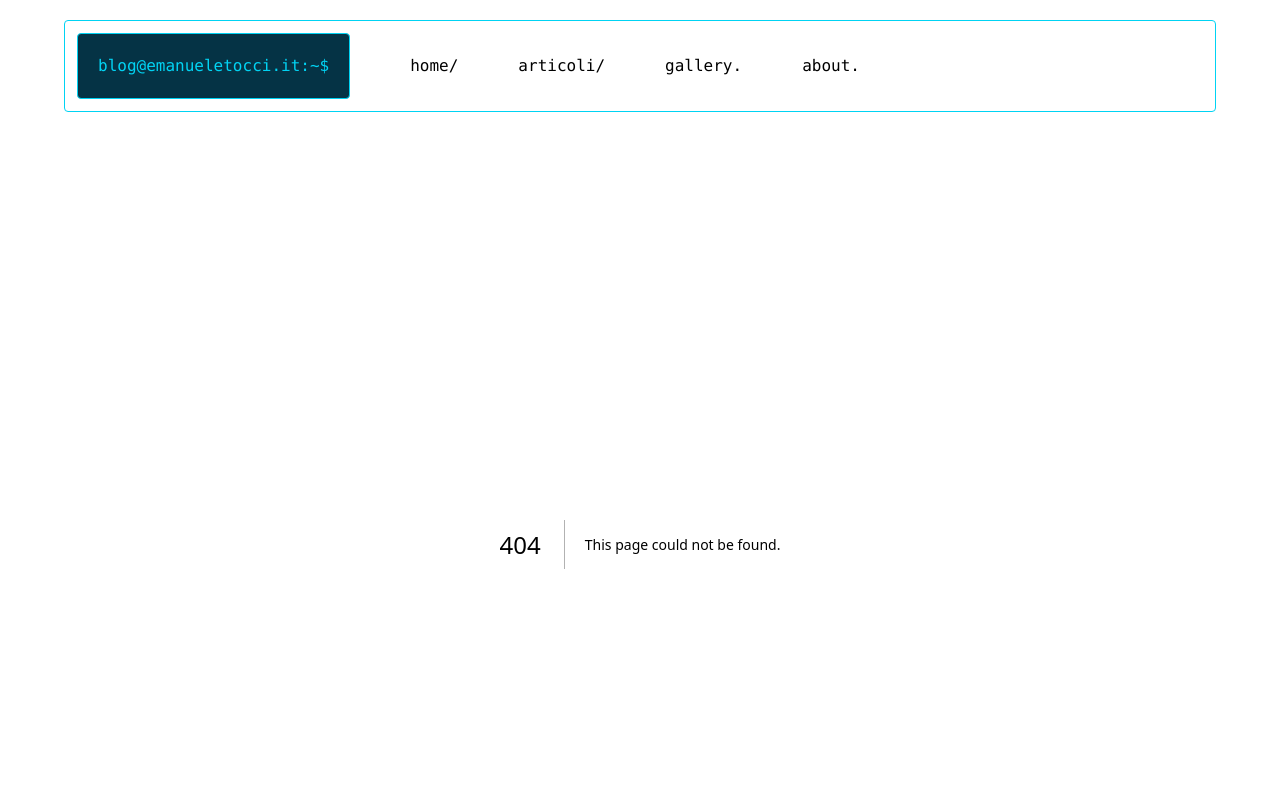
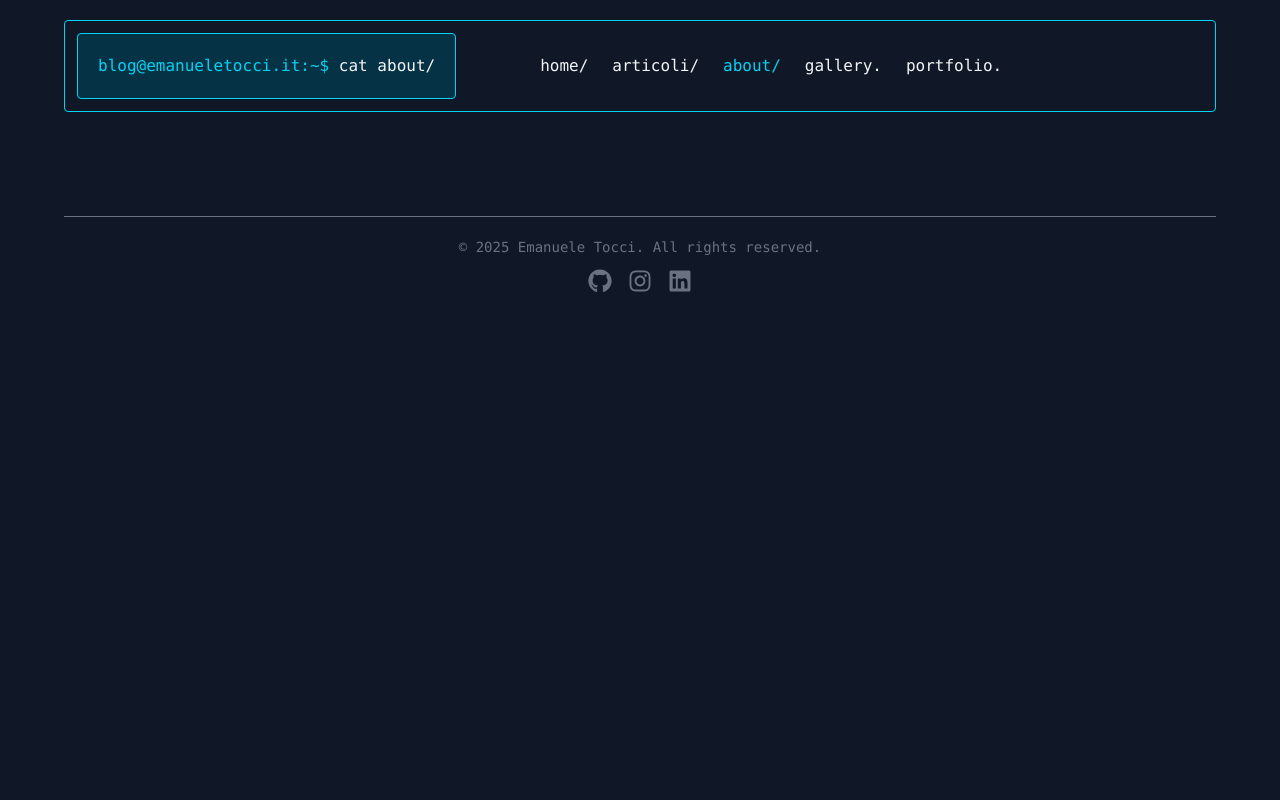
Before and after one commit to emanueletocci/blog_emanueletocci_it, a Next.js app: page /about in a window 1280 px wide. Before the commit this address had no page. Shown: the top 800 px of the page. Built offline with nearby package versions, Linux system fonts and the light colour scheme.

Commit message:
typewriting hooks

```diff
--- /dev/null
+++ b/src/app/about/page.tsx
@@ -0,0 +1,5 @@
+import React from "react";
+
+export default function AboutPage() {
+    return
+}
--- a/src/app/layout.tsx
+++ b/src/app/layout.tsx
@@ -1,8 +1,8 @@
 import { ReactNode } from "react";
 import "./globals.css";
 import { JetBrains_Mono } from "next/font/google";
-import Link from "next/link";
 import { FaGithub, FaInstagram, FaLinkedin } from "react-icons/fa";
+import TerminalHeader from "@/components/Header";
 
 const jetBrainsMono = JetBrains_Mono({
     subsets: ["latin"],
@@ -21,40 +21,8 @@ export default function RootLayout({ children }: { children: ReactNode }) {
             </head>
             <body className="font-mono bg-gray-900 text-gray-100 transition-colors duration-500 min-h-screen">
                 <div className="md:max-w-9/10 mx-auto">
-					<header className="border rounded border-cyan-400 flex items-center p-3 mt-5">
-						<nav className="flex items-center space-x-15">
-							<section className="bg-cyan-950 border rounded border-cyan-400 text-cyan-400 p-5 2xl:w-xl">
-								<code>blog@emanueletocci.it:~$</code>
-							</section>
-							<Link
-								href={"/"}
-								className="hover:text-cyan-400 active:text-cyan-400 inline-block"
-							>
-								home/
-							</Link>
-							<Link
-								href={"/articoli"}
-								className="hover:text-cyan-400 active:text-cyan-400 inline-block"
-							>
-								articoli/
-							</Link>
-							<Link
-								href={"/gallery"}
-								className="hover:text-cyan-400 active:text-cyan-400 inline-block"
-							>
-								gallery.
-							</Link>
-							<Link
-								href={"/about"}
-								className="hover:text-cyan-400 active:text-cyan-400 inline-block"
-							>
-								about.
-							</Link>
-						</nav>
-					</header>
-
+                    <TerminalHeader />
                     <main className="flex-grow py-8 flex flex-col">{children}</main>
-
                     <footer className="border-t my-10 pt-5 text-center text-sm text-gray-500">
                         &copy; {new Date().getFullYear()} Emanuele Tocci. All rights
                         reserved.
--- a/src/app/page.tsx
+++ b/src/app/page.tsx
@@ -1,3 +1,4 @@
+import React from "react";
 import { ArticleCard } from "@/components/ArticleCard";
 import { getAllArticles } from "@/lib/markdown/article_utility";
 import { getLatestArticle } from "@/lib/latest_article";
--- /dev/null
+++ b/src/components/Header.tsx
@@ -0,0 +1,67 @@
+"use client";
+
+import Link from "next/link";
+import { usePathname } from "next/navigation";
+import { useTypewriter } from "../hooks/useTypewriter";
+
+export default function TerminalHeader() {
+  const pathname = usePathname();
+
+  // Funzione che decide cosa mostrare in base alla sezione
+  const getSectionCommand = () => {
+    if (pathname === "/") return "cat home/";
+
+    // Il .startsWith permette di catturare anche le sottopagine!
+    // Es: "/articoli/titolo-lungo" diventerà comunque "cat articoli/"
+    if (pathname.startsWith("/articoli")) return "cat articoli/";
+    if (pathname.startsWith("/about")) return "cat about/";
+
+    // Noto che nel menu usi il punto per gallery e portfolio
+    if (pathname.startsWith("/gallery")) return "cat gallery.";
+    if (pathname.startsWith("/portfolio")) return "cat portfolio.";
+
+    // Fallback: se la pagina non è nel menu, torna alla home o mostra il path pulito
+    return "cat home/";
+  };
+
+  // Usiamo la funzione appena creata
+  const commandText = getSectionCommand();
+
+  // Passiamo il testo "pulito" al typewriter
+  const typedCommand = useTypewriter(commandText, 50);
+
+  return (
+    <header className="border rounded border-cyan-400 flex items-center p-3 mt-5">
+      <nav className="flex items-center space-x-15 w-full">
+
+        {/* Prompt Dinamico */}
+        <section className="bg-cyan-950 border rounded border-cyan-400 text-cyan-400 p-5 2xl:w-xl flex items-center min-w-[300px]">
+          <code>
+            <span className="text-cyan-400">blog@emanueletocci.it:~$ </span>
+            <span className="text-gray-100">{typedCommand}</span>
+            {/* Cursore rimosso come richiesto prima */}
+          </code>
+        </section>
+
+        {/* ... Il resto dei Link di navigazione rimane uguale ... */}
+        <div className="flex gap-6 ml-auto md:ml-6">
+            <Link href="/" className={`hover:text-cyan-400 ${pathname === '/' ? 'text-cyan-400' : ''}`}>
+            home/
+            </Link>
+            <Link href="/articoli" className={`hover:text-cyan-400 ${pathname.startsWith('/articoli') ? 'text-cyan-400' : ''}`}>
+            articoli/
+            </Link>
+            <Link href="/about" className={`hover:text-cyan-400 ${pathname.startsWith('/about') ? 'text-cyan-400' : ''}`}>
+            about/
+            </Link>
+            <Link href="/gallery" className={`hover:text-cyan-400 ${pathname.startsWith('/gallery') ? 'text-cyan-400' : ''}`}>
+            gallery.
+            </Link>
+            <Link href="/portfolio" className={`hover:text-cyan-400 ${pathname.startsWith('/portfolio') ? 'text-cyan-400' : ''}`}>
+            portfolio.
+            </Link>
+        </div>
+      </nav>
+    </header>
+  );
+}
--- /dev/null
+++ b/src/hooks/useTypewriter.ts
@@ -0,0 +1,31 @@
+import { useState, useEffect } from 'react';
+
+export const useTypewriter = (text: string, speed: number = 50) => {
+  const [displayText, setDisplayText] = useState('');
+
+  useEffect(() => {
+    // 1. Resettiamo subito il testo (per evitare che rimanga il testo vecchio per un istante)
+    setDisplayText('');
+
+    let i = 0;
+
+    const typingInterval = setInterval(() => {
+      // 2. Incrementiamo l'indice
+      i++;
+
+      // 3. Invece di aggiungere, ricalcoliamo la fetta di stringa esatta
+      // "Mostrami dal carattere 0 al carattere i"
+      // Questo impedisce che le lettere vengano saltate.
+      setDisplayText(text.substring(0, i));
+
+      // 4. Se abbiamo finito, fermiamo il timer
+      if (i >= text.length) {
+        clearInterval(typingInterval);
+      }
+    }, speed);
+
+    return () => clearInterval(typingInterval);
+  }, [text, speed]);
+
+  return displayText;
+};
```
Lines whose indentation alone changed are shown as unchanged.
